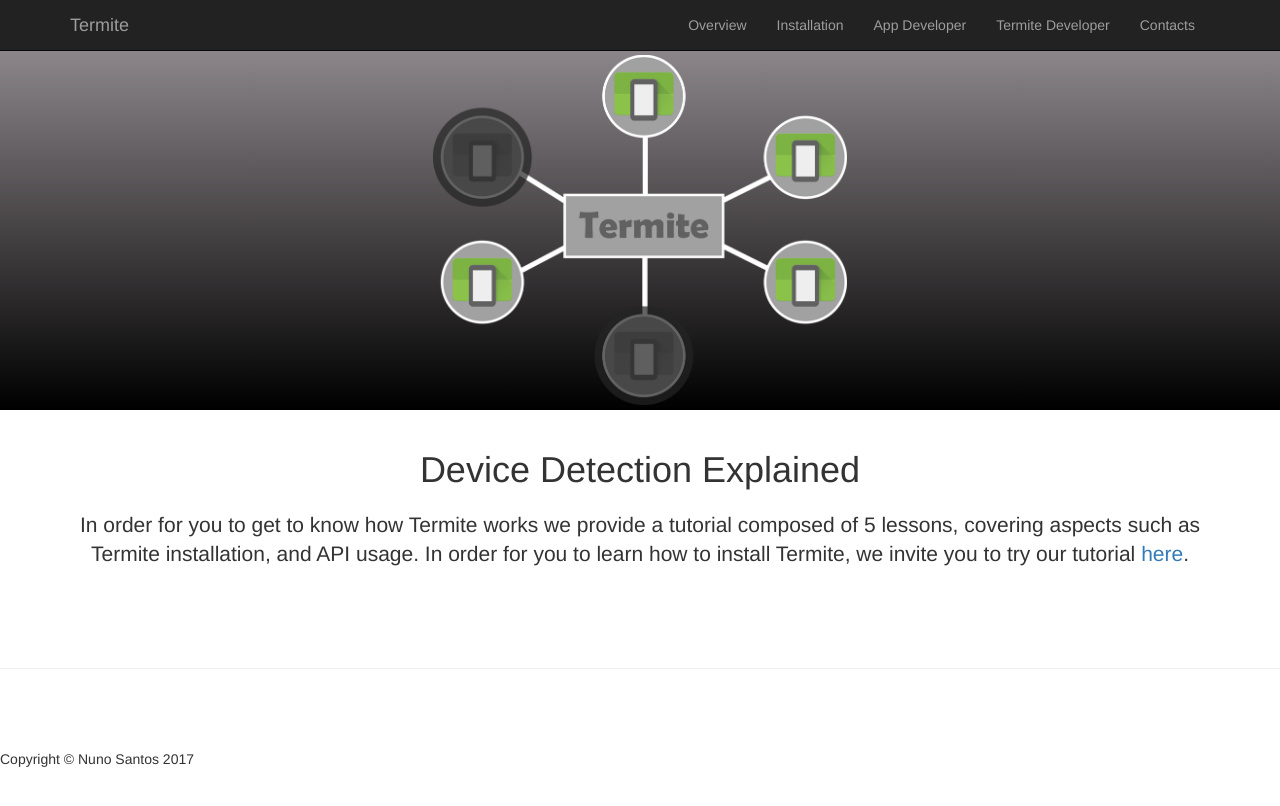
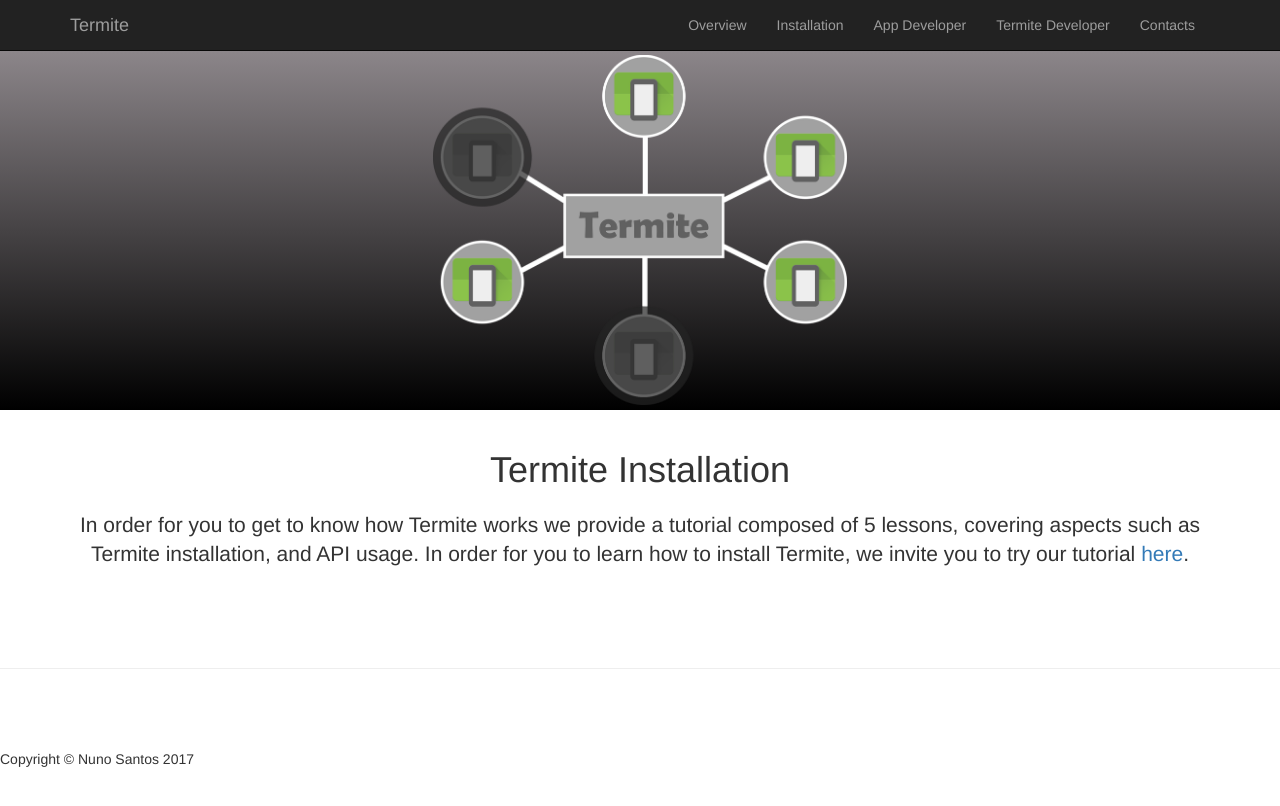
Before and after one commit to etraudonun/termite, a Jekyll site: the page installation.html, which Jekyll copies as it is, in a window 1280 px wide. Shown: the top 806 px of the page. Built offline with Jekyll 4.4.1, drawn with Linux system fonts in a browser that asks for light colours.

Commit message:
Update installation.html

```diff
--- a/installation.html
+++ b/installation.html
@@ -74,7 +74,7 @@
     <!-- About Section -->
     <section class="container content-section text-center">
 
-        <h1 style="margin-top: 40px; margin-bottom: 20px">Device Detection Explained</h1>
+        <h1 style="margin-top: 40px; margin-bottom: 20px">Termite Installation</h1>
 
         <div class="row">
 
```
